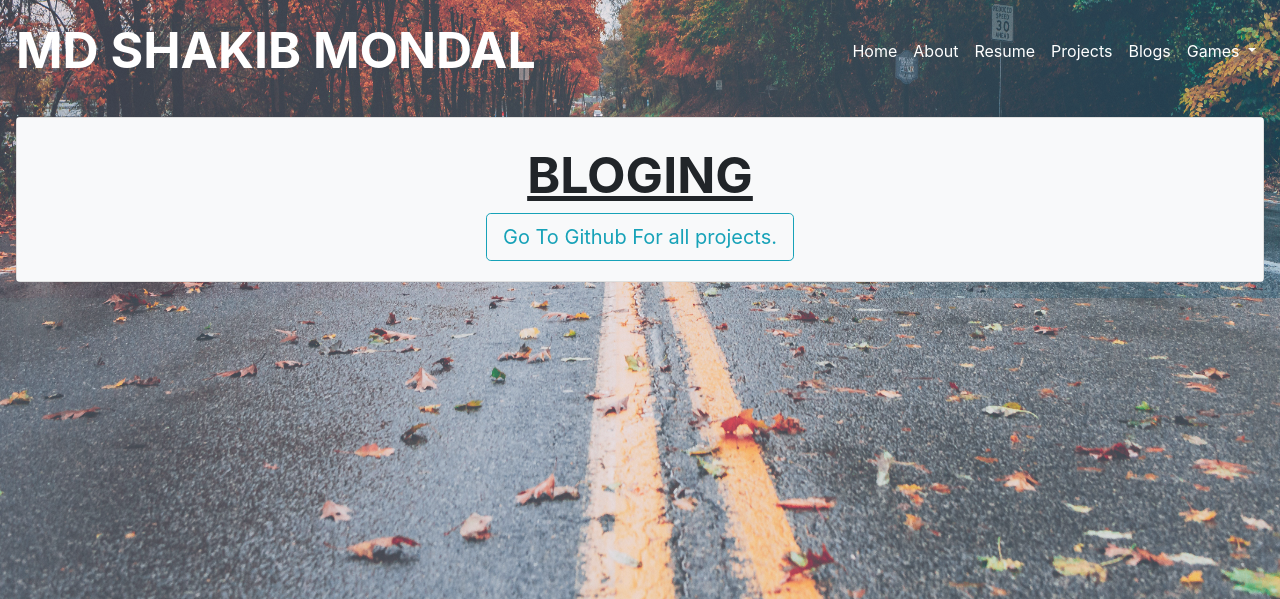
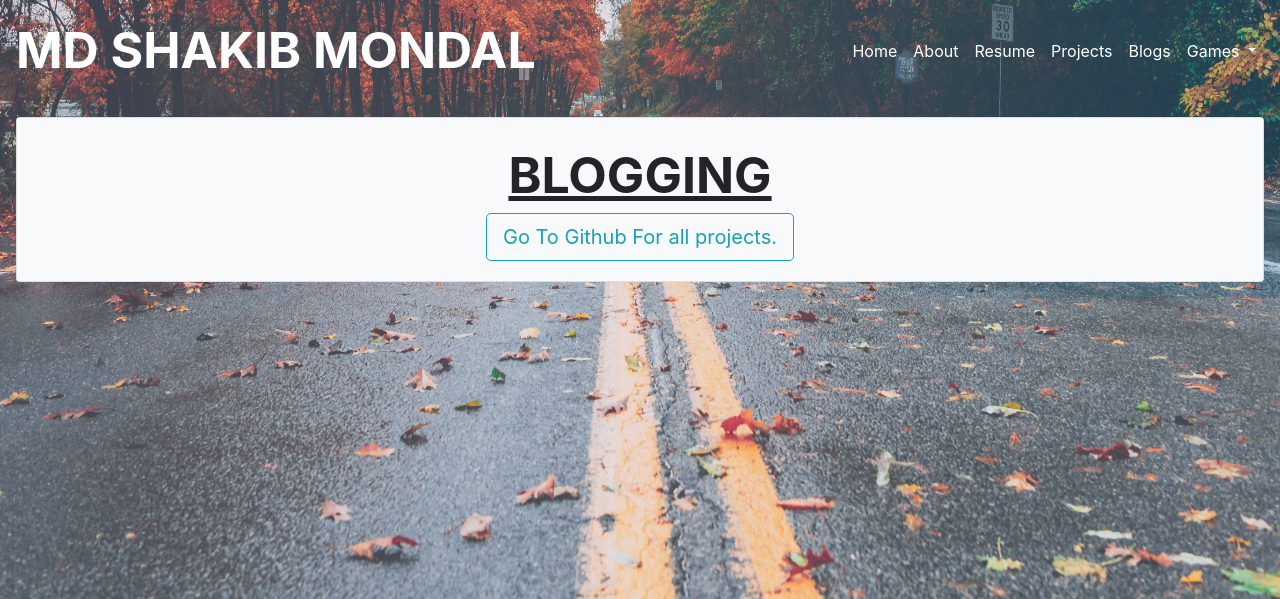
Before and after one commit to SkeyRahaman/My-Portfolio, a Flask app: page /blog in a window 1280 px wide. Shown: the top 599 px of the page. Run offline with Flask 2, Linux system fonts and the light colour scheme; data that the repository does not hold is empty; some libraries are stand-ins or nearby versions.

Commit message:
last for the day

```diff
--- a/templates/blogs.html
+++ b/templates/blogs.html
@@ -16,7 +16,7 @@
 <div class="card section m-3">
 	<div class="card-body bg-light">
 		<div class="text-center text-uppercase group_heading">
-			<b><u>Bloging</u></b>
+			<b><u>Blogging</u></b>
 		</div>
 		<div class="row">
 			{% for blog in blogs %}
```
